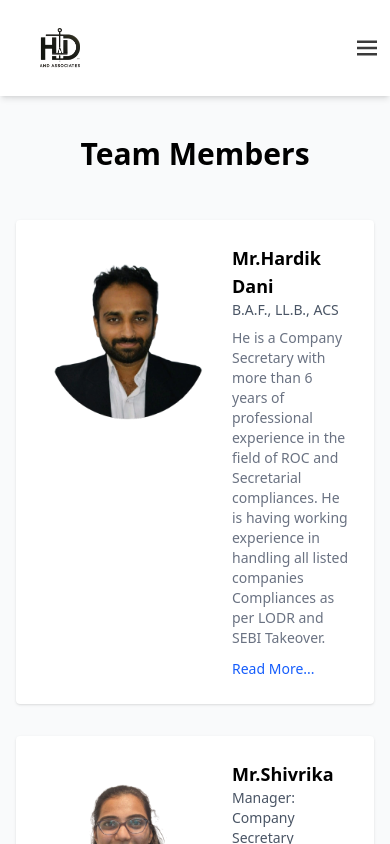
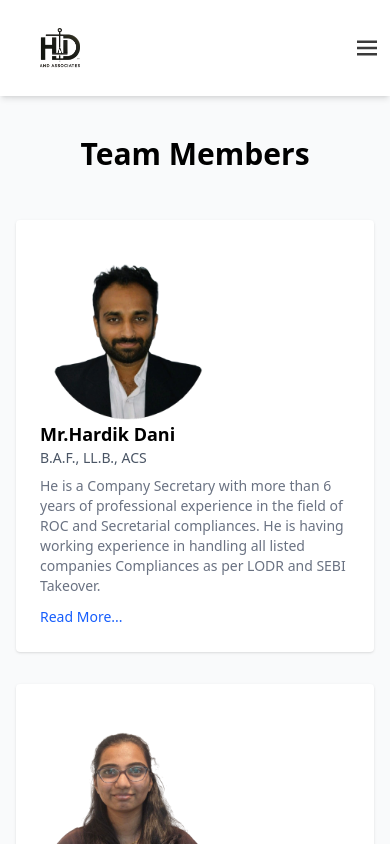
Before and after one commit to Navaf-U/HD-Associates, a Next.js app in the folder hd-associates/: page /team-members in a window 390 px wide. Shown: the top 844 px of the page. Built offline with nearby package versions, Linux system fonts and the light colour scheme.

Commit message:
feat: update TeamMembers layout for improved responsiveness and styling

```diff
--- a/hd-associates/src/components/TeamMembers.tsx
+++ b/hd-associates/src/components/TeamMembers.tsx
@@ -46,8 +46,8 @@ const team = [
           <h2 className="text-3xl font-bold mb-12 text-center">Team Members</h2>
           <div className="grid md:grid-cols-2 lg:grid-cols-2 gap-8">
             {team.map((member, idx) => (
-              <div key={idx} className="bg-white p-6 rounded shadow hover:shadow-lg transition flex items-start">
-                <div className="flex-shrink-0 mr-4">
+              <div key={idx} className="bg-white p-6 rounded shadow hover:shadow-lg transition flex flex-col md:flex-row items-start">
+                <div className="flex-shrink-0 mr-4 ">
                   <Image src={member.img} width={300} height={300} alt={member.name} className="w-44 h-44 object-cover rounded-full" />
                 </div>
                 <div>
```
